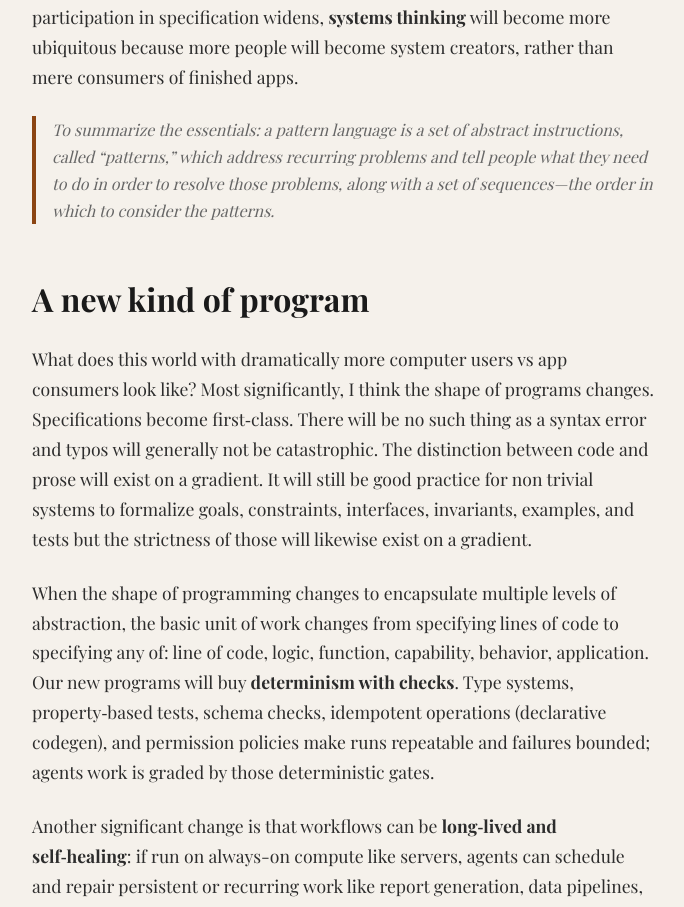
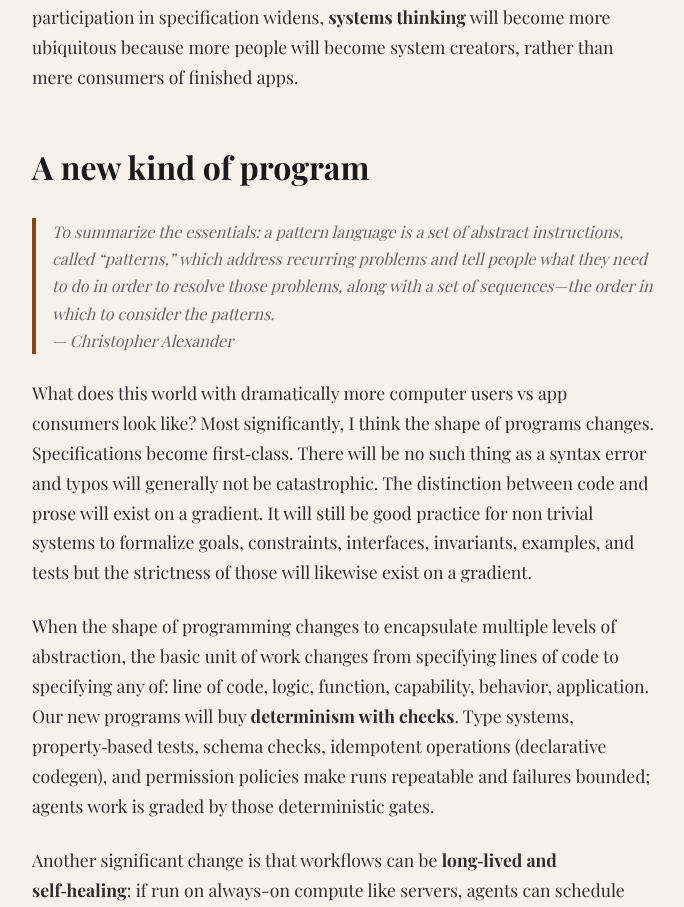
Before and after one commit to kousun12/computing-site, a React (Vite) app: page / in a window 1280 px wide. Shown: the part 4805-5712 px from the top of the page, without its empty margins (296-980 px from the left). Built offline with nearby package versions, Linux system fonts and the light colour scheme.

Commit message:
feat(ui): add 'A new kind of program' heading before blockquote, add attribution line and line break, remove duplicate heading after blockquote in App.tsx

```diff
--- a/src/App.tsx
+++ b/src/App.tsx
@@ -49,11 +49,12 @@ export default function App() {
 
       <p>One major downstream consequence of this paradigm shift is pedagogical. Seymour Papert’s <strong>constructionism</strong> argued that people learn systems by <strong>building</strong> artifacts they can debug. His “microworlds” (Logo, turtle geometry) offered tight feedback so learners could align intention and mechanism. As participation in specification widens, <strong>systems thinking</strong> will become more ubiquitous because more people will become system creators, rather than mere consumers of finished apps.</p>
 
+      <h2>A new kind of program</h2>
+
       <blockquote>
-        To summarize the essentials: a pattern language is a set of abstract instructions, called “patterns,” which address recurring problems and tell people what they need to do in order to resolve those problems, along with a set of sequences—the order in which to consider the patterns.
+        To summarize the essentials: a pattern language is a set of abstract instructions, called “patterns,” which address recurring problems and tell people what they need to do in order to resolve those problems, along with a set of sequences—the order in which to consider the patterns.<br />
+        — Christopher Alexander
       </blockquote>
-
-      <h2>A new kind of program</h2>
 
       <p>What does this world with dramatically more computer users vs app consumers look like? Most significantly, I think the shape of programs changes. Specifications become first‑class. There will be no such thing as a syntax error and typos will generally not be catastrophic. The distinction between code and prose will exist on a gradient. It will still be good practice for non trivial systems to formalize goals, constraints, interfaces, invariants, examples, and tests but the strictness of those will likewise exist on a gradient.</p>
 
```
